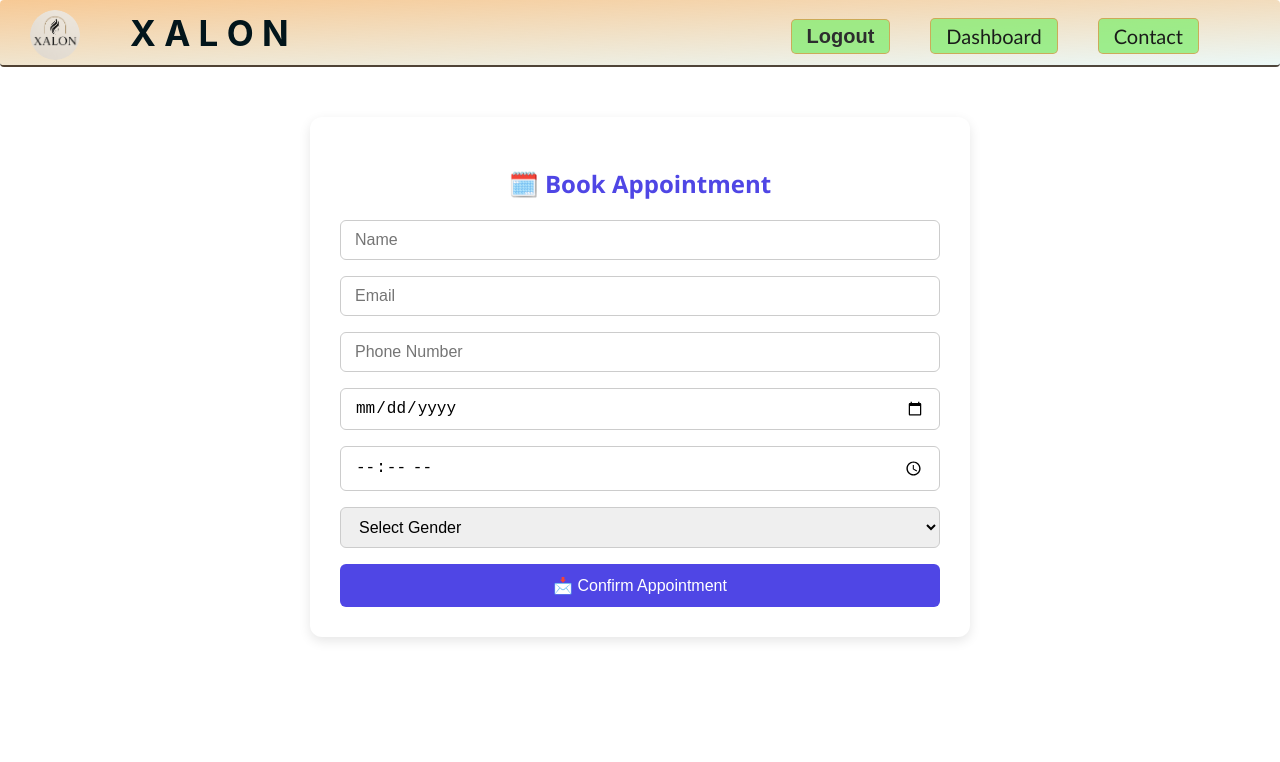
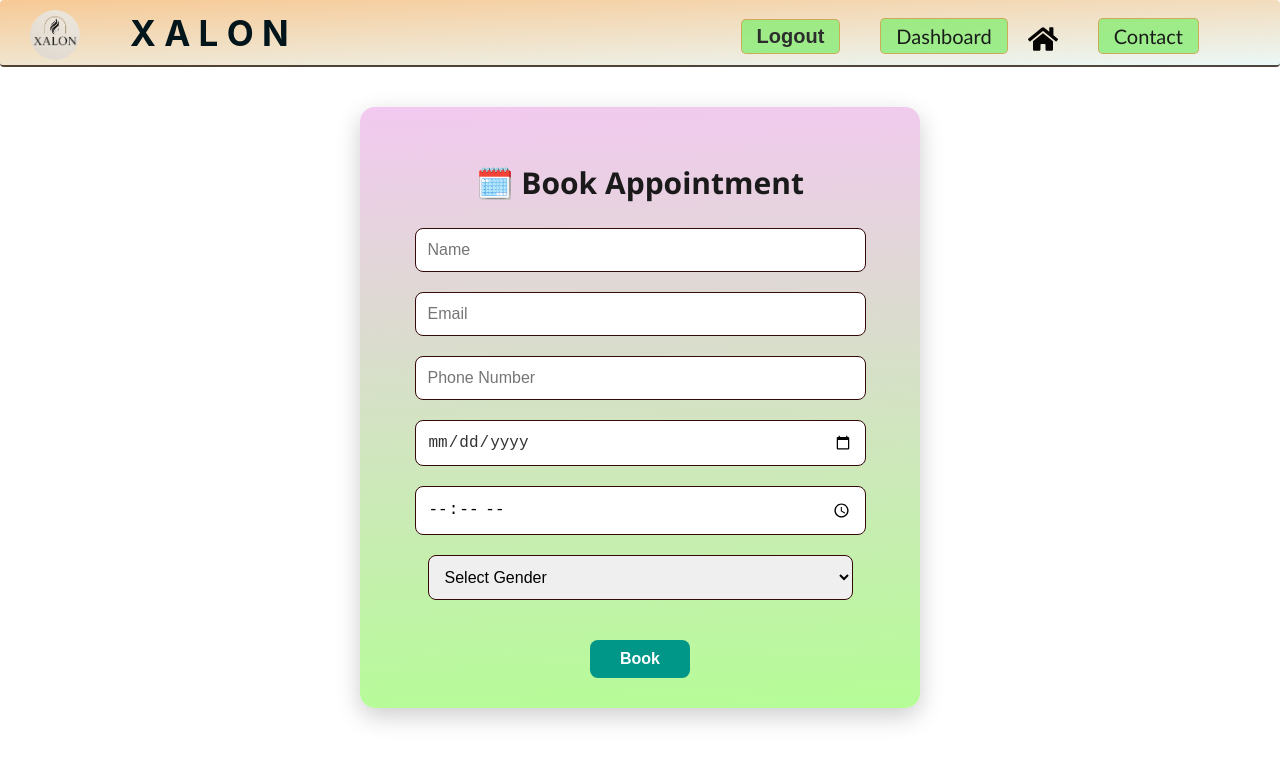
Before and after one commit to NITESH7KUMAR/Xalon, a React (Create React App) app: page /book in a window 1280 px wide. Shown: the top 762 px of the page. Built offline with nearby package versions, Linux system fonts and the light colour scheme; sample sign-in values are in the browser's storage.

Commit message:
fronted completed

```diff
--- a/package.json
+++ b/package.json
@@ -10,6 +10,7 @@
     "@testing-library/user-event": "^13.5.0",
     "aos": "^2.3.4",
     "axios": "^1.10.0",
+    "lucide-react": "^0.525.0",
     "react": "^19.1.0",
     "react-dom": "^19.1.0",
     "react-icons": "^5.5.0",
--- a/src/App.js
+++ b/src/App.js
@@ -5,7 +5,9 @@ import {
   Route,
   Routes,
   Navigate,
+  useLocation,
 } from "react-router-dom";
+
 import "slick-carousel/slick/slick.css";
 import "slick-carousel/slick/slick-theme.css";
 import "./App.css";
@@ -20,7 +22,11 @@ import MyAppointments from "./components/appointments/appointments.jsx";
 import AdminLogin from "./components/admin/admin.jsx";
 import AdminDashboard from "./components/admin/adminDashboard.jsx";
 
-function App() {
+// Wrapping the app in a custom component to use `useLocation`
+function AppWrapper() {
+  const location = useLocation();
+  const isAdminPage = location.pathname.startsWith("/admin");
+
   const [showLogin, setShowLogin] = useState(false);
   const [showRegister, setShowRegister] = useState(false);
   const [loggedIn, setLoggedIn] = useState(!!localStorage.getItem("username"));
@@ -36,23 +42,27 @@ function App() {
   };
 
   return (
-    <Router>
+    <>
       <Navbar
         loggedIn={loggedIn}
         username={username}
         userType={userType}
         onLoginClick={() => {
+          if (!isAdminPage) {
             setShowRegister(false);
             setShowLogin(true);
+          }
         }}
         onRegisterClick={() => {
+          if (!isAdminPage) {
             setShowLogin(false);
             setShowRegister(true);
+          }
         }}
         onLogoutClick={handleLogout}
       />
 
-      {showLogin && (
+      {showLogin && !isAdminPage && (
         <Login
           onClose={() => setShowLogin(false)}
           onLogin={(user) => {
@@ -70,7 +80,7 @@ function App() {
         />
       )}
 
-      {showRegister && (
+      {showRegister && !isAdminPage && (
         <Register
           onClose={() => setShowRegister(false)}
           onSwitchToLogin={() => {
@@ -87,18 +97,29 @@ function App() {
         <Route path="/myappointments" element={loggedIn && userType === "user" ? <MyAppointments username={username} /> : <Navigate to="/" />} />
         <Route path="/contact" element={<Contact />} />
 
-        {/* Admin Routes */}
-        <Route path="/admin" element={<AdminLogin onAdminLogin={(user, type) => {
+        <Route path="/admin" element={
+          <AdminLogin
+            onAdminLogin={(user, type) => {
               setLoggedIn(true);
               setUsername(user);
               setUserType(type);
               localStorage.setItem("username", user);
               localStorage.setItem("userType", type);
-        }} />} />
+            }}
+          />
+        } />
         <Route path="/admin/dashboard" element={loggedIn && userType === "admin" ? <AdminDashboard /> : <Navigate to="/admin" />} />
 
         <Route path="*" element={<Navigate to="/" />} />
       </Routes>
+    </>
+  );
+}
+
+function App() {
+  return (
+    <Router>
+      <AppWrapper />
     </Router>
   );
 }
--- a/src/components/admin/adminDashboard.jsx
+++ b/src/components/admin/adminDashboard.jsx
@@ -12,7 +12,14 @@ function AdminDashboard() {
   try {
     const res = await fetch("https://xalon-backend.onrender.com/api/myappointments");
     const data = await res.json();
-      setAppointments(data);
+
+    const sorted = data.sort((a, b) => {
+      const dateA = new Date(`${a.date}T${a.time}`);
+      const dateB = new Date(`${b.date}T${b.time}`);
+      return dateB - dateA;
+    });
+
+    setAppointments(sorted);
   } catch (err) {
     alert("Failed to fetch appointments");
   }
@@ -37,30 +44,61 @@ function AdminDashboard() {
   };
 
   return (
-    <div className="admin-dashboard">
+    <div className="admin-dashboard-table-container">
       <h2>👨‍💼 Admin - Manage Appointments</h2>
+      <div className="table-wrapper">
+        <table className="appointments-table">
+          <thead>
+            <tr>
+              <th>Name</th>
+              <th>Email</th>
+              <th>Phone</th>
+              <th>Date</th>
+              <th>Time</th>
+              <th>Services</th>
+              <th>Status</th>
+              <th>Actions</th>
+            </tr>
+          </thead>
+          <tbody>
             {appointments.map((a, idx) => (
-        <div key={idx} className="appointment-card">
-          <p><strong>Name:</strong> {a.name}</p>
-          <p><strong>Email:</strong> {a.email}</p>
-          <p><strong>Phone:</strong> {a.phone}</p>
-          <p><strong>Date:</strong> {a.date}</p>
-          <p><strong>Time:</strong> {a.time}</p>
-          <p><strong>Services:</strong> {a.services.join(", ")}</p>
-          <p><strong>Status:</strong>
+              <tr key={idx}>
+                <td>{a.name}</td>
+                <td>{a.email}</td>
+                <td>{a.phone}</td>
+                <td>{a.date}</td>
+                <td>{a.time}</td>
+                <td>{a.services.join(", ")}</td>
+                <td>
                   <span className={`status-tag ${a.status.toLowerCase()}`}>
                     {a.status}
                   </span>
-          </p>
-
-          {a.status === "Pending" && (
-            <div className="button-group">
-              <button onClick={() => updateStatus(a._id, "Accepted")} className="accept-btn">✅ Accept</button>
-              <button onClick={() => updateStatus(a._id, "Rejected")} className="reject-btn">❌ Reject</button>
+                </td>
+                <td>
+                  {a.status === "Pending" ? (
+                    <>
+                      <button
+                        onClick={() => updateStatus(a._id, "Accepted")}
+                        className="accept-btn"
+                      >
+                      Accept
+                      </button>
+                      <button
+                        onClick={() => updateStatus(a._id, "Rejected")}
+                        className="reject-btn"
+                      >
+                      Reject
+                      </button>
+                    </>
+                  ) : (
+                    <em>No actions</em>
+                  )}
+                </td>
+              </tr>
+            ))}
+          </tbody>
+        </table>
       </div>
-          )}
-        </div>
-      ))}
     </div>
   );
 }
--- a/src/components/appointments/appointments.jsx
+++ b/src/components/appointments/appointments.jsx
@@ -1,4 +1,5 @@
 import React, { useEffect, useState } from "react";
+import { FaClipboardList } from "react-icons/fa";
 import "./appointments.css";
 
 function MyAppointments() {
@@ -7,11 +8,16 @@ function MyAppointments() {
   useEffect(() => {
     const fetchData = async () => {
       try {
-        const res = await fetch("https://xalon-backend.onrender.com/api/myappointments");
-        const data = await res.json();
+        const res = await fetch(
+          "https://xalon-backend.onrender.com/api/myappointments"
+        );
+        const data = await res.json(); // Sort by most recent date first
+
+        data.sort((a, b) => new Date(b.date) - new Date(a.date));
+
         setAppointments(data);
       } catch (err) {
-        alert("❌ Failed to load appointments.");
+        alert("Failed to load appointments.");
       }
     };
 
@@ -19,54 +25,82 @@ function MyAppointments() {
   }, []);
 
   const handleCancel = async (id) => {
-    const confirm = window.confirm("Are you sure you want to cancel this appointment?");
+    const confirm = window.confirm(
+      "Are you sure you want to cancel this appointment?"
+    );
     if (!confirm) return;
 
     try {
-      const res = await fetch(`https://xalon-backend.onrender.com/api/appointments/${id}`, {
+      const res = await fetch(
+        `https://xalon-backend.onrender.com/api/appointments/${id}`,
+        {
           method: "DELETE",
-      });
+        }
+      );
 
       if (res.ok) {
         setAppointments((prev) => prev.filter((a) => a._id !== id));
-        alert("✅ Appointment cancelled.");
+        alert("Appointment cancelled.");
       } else {
-        alert("❌ Failed to cancel appointment.");
+        alert("Failed to cancel appointment.");
       }
     } catch (err) {
-      alert("❌ Error cancelling: " + err.message);
+      alert("Error cancelling: " + err.message);
     }
   };
 
   return (
     <div className="my-appointments-container">
-      <h2>📋 My Appointments</h2>
+      <h2>
+        <FaClipboardList className="icon1" /> My Appointments
+      </h2>
+
       {appointments.length === 0 ? (
         <p className="no-appointments">No appointments found.</p>
       ) : (
-        appointments.map((a, idx) => (
-          <div key={idx} className="appointment-card">
-            <p><strong>Name:</strong> {a.name}</p>
-            <p><strong>Email:</strong> {a.email}</p>
-            <p><strong>Phone:</strong> {a.phone}</p>
-            <p><strong>Date:</strong> {a.date}</p>
-            <p><strong>Time:</strong> {a.time}</p>
-            <p>
-              <strong>Status:</strong>{" "}
-              <span className={`appointment-status ${a.status.toLowerCase()}`}>
+        <div className="table-wrapper">
+          <table className="appointments-table">
+            <thead>
+              <tr>
+                <th>Name</th>
+                <th>Email</th>
+                <th>Phone</th>
+                <th>Date</th>
+                <th>Time</th>
+                <th>Status</th>
+                <th>Services</th>
+                <th>Action</th>
+              </tr>
+            </thead>
+            <tbody>
+              {appointments.map((a, idx) => (
+                <tr key={idx}>
+                  <td>{a.name}</td>
+                  <td>{a.email}</td>
+                  <td>{a.phone}</td>
+                  <td>{a.date}</td>
+                  <td>{a.time}</td>
+                  <td>
+                    <span
+                      className={`appointment-status ${a.status.toLowerCase()}`}
+                    >
                       {a.status}
                     </span>
-            </p>
-            <p><strong>Services:</strong> {a.services.join(", ")}</p>
-
+                  </td>
+                  <td>{a.services.join(", ")}</td>
+                  <td>
                     <button
                       className="cancel-btn"
                       onClick={() => handleCancel(a._id)}
                     >
-              ❌ Cancel
+                      Cancel
                     </button>
+                  </td>
+                </tr>
+              ))}
+            </tbody>
+          </table>
         </div>
-        ))
       )}
     </div>
   );
--- a/src/components/book/book.css
+++ b/src/components/book/book.css
@@ -1,68 +1,128 @@
 .book-form-container {
-  max-width: 600px;
-  margin: 50px auto;
+  max-width: 500px;
+  margin: 40px auto;
   padding: 30px;
-  background-color: #ffffff;
-  border-radius: 12px;
-  box-shadow: 0 4px 12px rgba(0, 0, 0, 0.1);
-  font-family: "Segoe UI", sans-serif;
+  background: linear-gradient(-2deg, #a0fc79c7, #e696e284);
+  border-radius: 15px;
+  box-shadow: 0 8px 25px rgba(0, 0, 0, 0.2);
+  font-family: "Segoe UI", Tahoma, Geneva, Verdana, sans-serif;
+  text-align: center;
 }
 
 .book-form-container h2 {
-  text-align: center;
-  margin-bottom: 20px;
-  color: #4f46e5;
-}
-
-.book-form {
-  display: flex;
-  flex-direction: column;
-  gap: 16px;
+  font-size: 30px;
+  margin-bottom: 25px;
+  color: #1a1a1a;
+  font-weight: bold;
 }
 
 .book-form input,
 .book-form select {
-  padding: 10px 14px;
-  border: 1px solid #ccc;
-  border-radius: 6px;
+  width: 85%;
+  padding: 12px;
+  margin-bottom: 20px;
   font-size: 16px;
-  transition: border-color 0.2s;
+  border-radius: 8px;
+  border: 1px solid #360909;
+  transition: 0.3s;
 }
 
 .book-form input:focus,
 .book-form select:focus {
-  border-color: #4f46e5;
+  border-color: #4caf50;
   outline: none;
+  box-shadow: 0 0 6px rgba(76, 175, 80, 0.3);
 }
 
-.services-group {
-  display: flex;
-  flex-direction: column;
-  gap: 8px;
-  padding: 10px;
-  border: 1px dashed #ccc;
-  border-radius: 6px;
-  background-color: #f9f9f9;
+.modern-date {
+  background-color: #fff;
+  color: #333;
+  font-weight: 500;
 }
 
-.checkbox-label {
-  display: flex;
-  align-items: center;
-  gap: 8px;
-  font-size: 15px;
+.small-select {
+  width: 50%;
+  margin: 0 auto 20px;
+  display: block;
 }
 
-.book-form button {
-  background-color: #4f46e5;
-  color: white;
-  padding: 12px;
-  font-size: 16px;
-  border: none;
-  border-radius: 6px;
-  cursor: pointer;
-  transition: background-color 0.3s;
+.services-group label {
+  font-size: 18px;
+  font-weight: bold;
+  margin-bottom: 10px;
+  display: block;
 }
 
-.book-form button:hover {
-  background-color: #3730a3;
+.checkbox-button-container {
+  display: flex;
+  flex-wrap: wrap;
+  gap: 10px;
+  justify-content: center;
 }
+
+.checkbox-button {
+  border: 2px solid #3f51b5;
+  background-color: #f5faff;
+  color: #0c0c0c;
+  padding: 8px 15px;
+  border-radius: 8px;
+  font-weight: 600;
+  cursor: pointer;
+  transition: all 0.3s ease;
+  user-select: none;
+  position: relative;
+}
+
+.checkbox-button input[type="checkbox"] {
+  display: none;
+}
+
+.checkbox-button.checked {
+  background-color: #3f51b5;
+  color: white;
+  border-color: #2c3e90;
+}
+
+.checkbox-button:hover {
+  background-color: #e96c05;
+}
+
+/* Book Button */
+.submit-small {
+  width: 100px;
+  margin-top:20px;
+  padding: 10px;
+  background-color: #009688;
+  color: white;
+  font-size: 16px;
+  font-weight: 600;
+  border: none;
+  border-radius: 8px;
+  cursor: pointer;
+  transition: background 0.3s ease;
+}
+
+.submit-small:hover {
+  background-color: #00796b;
+}
+
+@media (max-width: 576px) {
+  .book-form-container {
+    padding: 20px;
+  }
+
+  .book-form input,
+  .book-form select {
+    font-size: 15px;
+    padding: 10px;
+  }
+
+  .submit-small {
+    font-size: 15px;
+    padding: 8px;
+  }
+
+  .small-select {
+    width: 100%;
+  }
+}
--- a/src/components/book/book.jsx
+++ b/src/components/book/book.jsx
@@ -4,7 +4,7 @@ import "./book.css";
 function BookPage() {
   const [formData, setFormData] = useState({
     name: "",
-    email: "",        // ✅ Added email field
+    email: "",
     phone: "",
     date: "",
     time: "",
@@ -40,9 +40,7 @@ function BookPage() {
     try {
       const res = await fetch(`https://xalon-backend.onrender.com/api/book`, {
         method: "POST",
-        headers: {
-          "Content-Type": "application/json",
-        },
+        headers: { "Content-Type": "application/json" },
         body: JSON.stringify({ ...formData, status: "Pending" }),
       });
 
@@ -70,49 +68,12 @@ function BookPage() {
     <div className="book-form-container">
       <h2>🗓️ Book Appointment</h2>
       <form onSubmit={handleSubmit} className="book-form">
-        <input
-          name="name"
-          placeholder="Name"
-          value={formData.name}
-          onChange={handleChange}
-          required
-        />
-        <input
-          name="email"
-          placeholder="Email"
-          value={formData.email}
-          onChange={handleChange}
-          type="email"
-          required
-        />
-        <input
-          name="phone"
-          placeholder="Phone Number"
-          value={formData.phone}
-          onChange={handleChange}
-          required
-        />
-        <input
-          type="date"
-          name="date"
-          value={formData.date}
-          onChange={handleChange}
-          required
-        />
-        <input
-          type="time"
-          name="time"
-          value={formData.time}
-          onChange={handleChange}
-          required
-        />
-
-        <select
-          name="gender"
-          value={formData.gender}
-          onChange={handleChange}
-          required
-        >
+        <input name="name" placeholder="Name" value={formData.name} onChange={handleChange} required />
+        <input name="email" placeholder="Email" value={formData.email} onChange={handleChange} type="email" required />
+        <input name="phone" placeholder="Phone Number" value={formData.phone} onChange={handleChange} required />
+        <input type="date" name="date" value={formData.date} onChange={handleChange} className="modern-date" required />
+        <input type="time" name="time" value={formData.time} onChange={handleChange} required />
+        <select name="gender" value={formData.gender} onChange={handleChange} className="small-select" required>
           <option value="">Select Gender</option>
           <option value="male">Male</option>
           <option value="female">Female</option>
@@ -122,8 +83,14 @@ function BookPage() {
         {formData.gender && (
           <div className="services-group">
             <label>Choose Services:</label>
+            <div className="checkbox-button-container">
               {servicesByGender[formData.gender].map((service) => (
-              <label key={service} className="checkbox-label">
+                <label
+                  key={service}
+                  className={`checkbox-button ${
+                    formData.services.includes(service) ? "checked" : ""
+                  }`}
+                >
                   <input
                     type="checkbox"
                     value={service}
@@ -134,8 +101,10 @@ function BookPage() {
                 </label>
               ))}
             </div>
+          </div>
         )}
-        <button type="submit">📩 Confirm Appointment</button>
+
+        <button type="submit" className="submit-small">Book</button>
       </form>
     </div>
   );
--- a/src/components/navbar/navbar.jsx
+++ b/src/components/navbar/navbar.jsx
@@ -1,4 +1,3 @@
-// src/components/navbar/navbar.jsx
 import { Link, useNavigate } from "react-router-dom";
 import { FaHome } from "react-icons/fa";
 import "./navbar.css";
@@ -9,7 +8,6 @@ function Navbar({
   username,
   userType,
   onLoginClick,
-  onRegisterClick,
   onLogoutClick,
 }) {
   const navigate = useNavigate();
@@ -42,8 +40,7 @@ function Navbar({
 
           {!loggedIn && (
             <>
-              <button onClick={onLoginClick}>Login</button>
-              <button onClick={onRegisterClick}>Register</button>
+              <button onClick={onLoginClick}>Login/Signup</button>
               <li className="nav-links1">
                 <Link to="/admin">Admin</Link>
               </li>
@@ -57,9 +54,7 @@ function Navbar({
             <>
               <button onClick={onLogoutClick}>Logout</button>
               <li className="nav-links1 username">Hi, {username}</li>
-              <Link to="/home">
-                <FaHome className="icon" />
-              </Link>
+
             </>
           )}
 
@@ -71,7 +66,9 @@ function Navbar({
               </li>
             </>
           )}
-
+          <Link to="/home">
+                <FaHome className="icon" />
+            </Link>
           <li className="nav-links1">
             <Link to="/contact">Contact</Link>
           </li>
```
Also changed, not shown: src/components/admin/admin.css (+73 -21 lines), src/components/admin/admin.jsx (+5 -5 lines), src/components/admin/adminDashboard.css (+65 -26 lines), src/components/appointments/appointments.css (+44 -41 lines), 1 other file (tests, documents, lock files or other folders). Lines whose indentation alone changed are shown as unchanged.
